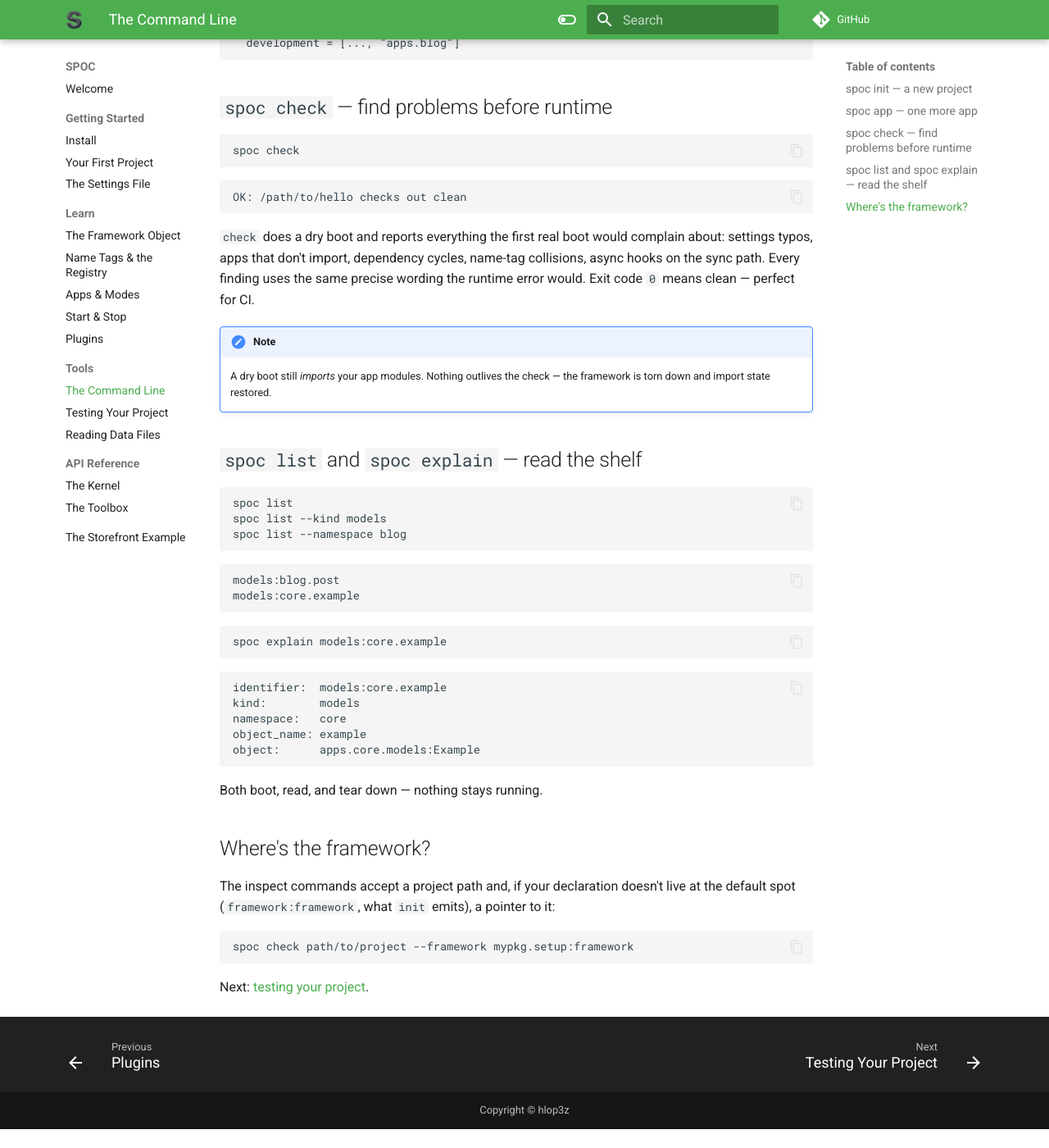
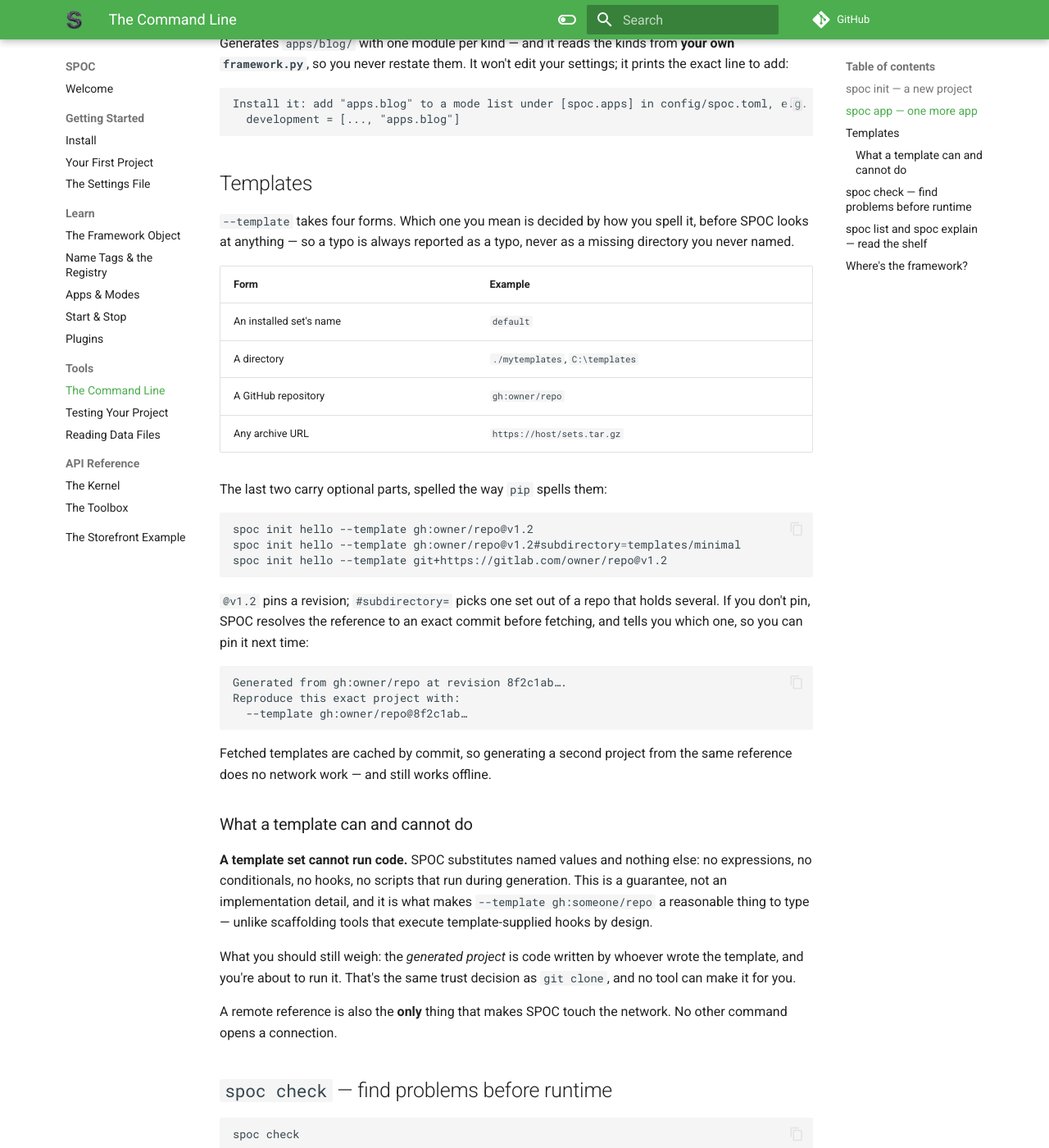
Before and after one commit to hlop3z/spoc, an MkDocs documentation site: the page built from docs/docs/tools/cli.md, in a window 1280 px wide and 1400 px high, scrolled down 1111 px. Shown: the whole window at 82% size. Built offline with MkDocs 1.6.1 and Material for MkDocs 9.7.7, drawn with Linux system fonts in a browser that asks for light colours; comment, search, counter and statistics services are not loaded; before the commit the page ends 2488 px from its top, so only the background shows below that; some of the changed text lies outside the part shown.

Commit message:
docs: document remote template references and the trust boundary
The CLI page gains the four reference forms, pinning, subdirectory selection,
and the origin record. The architecture page draws what is: resolution
dispatching on a parsed form, and where each of the four admission controls
sits, with the advisory each one answers.

States the guarantee plainly, because it is what makes typing a stranger's
reference reasonable: a template set cannot run code — no expressions, no
hooks, no scripts during generation — unlike scaffolding tools that execute
template-supplied hooks by design. And states the limit just as plainly: the
generated project is still someone else's code that you are about to run.

Also records that a remote reference is the only thing that makes SPOC touch
the network.

````diff
--- a/docs/docs/tools/cli.md
+++ b/docs/docs/tools/cli.md
@@ -21,14 +21,19 @@ Creates `./hello` with settings, a framework declaration, one app, and an
 entry point — [the quick start](../getting-started/quick-start.md) walks
 through every file. Options:
 
-| Option       | Default          | Meaning                                  |
-| ------------ | ---------------- | ---------------------------------------- |
-| `--path`     | `./<name>`       | Directory to generate into               |
-| `--app`      | `core`           | Name of the starter app                  |
-| `--kinds`    | `models,views`   | Kinds the framework declares             |
-| `--template` | `default`        | Template set (a name, or a directory)    |
+| Option       | Default          | Meaning                                      |
+| ------------ | ---------------- | -------------------------------------------- |
+| `--path`     | `./<name>`       | Directory to generate into                   |
+| `--app`      | `core`           | Name of the starter app                      |
+| `--kinds`    | `models,views`   | Kinds the framework declares                 |
+| `--template` | `default`        | Template set — see [templates](#templates)   |
 
 If anything would collide with existing files, nothing is written at all.
+
+Every generated project also gets a `.spoc-template.toml` noting which template
+set produced it. Nothing reads it at runtime — delete it and the project still
+starts — but `spoc app` uses it to warn you when you're about to add an app from
+a different template than the rest of the project came from.
 
 ## `spoc app` — one more app
 
@@ -44,6 +49,55 @@ settings; it prints the exact line to add:
 Install it: add "apps.blog" to a mode list under [spoc.apps] in config/spoc.toml, e.g.
   development = [..., "apps.blog"]
 ```
+
+## Templates
+
+`--template` takes four forms. Which one you mean is decided by how you spell
+it, before SPOC looks at anything — so a typo is always reported as a typo,
+never as a missing directory you never named.
+
+| Form                            | Example                                     |
+| ------------------------------- | ------------------------------------------- |
+| An installed set's name         | `default`                                   |
+| A directory                     | `./mytemplates`, `C:\templates`             |
+| A GitHub repository             | `gh:owner/repo`                             |
+| Any archive URL                 | `https://host/sets.tar.gz`                  |
+
+The last two carry optional parts, spelled the way `pip` spells them:
+
+```bash
+spoc init hello --template gh:owner/repo@v1.2
+spoc init hello --template gh:owner/repo@v1.2#subdirectory=templates/minimal
+spoc init hello --template git+https://gitlab.com/owner/repo@v1.2
+```
+
+`@v1.2` pins a revision; `#subdirectory=` picks one set out of a repo that holds
+several. If you don't pin, SPOC resolves the reference to an exact commit before
+fetching, and tells you which one, so you can pin it next time:
+
+```text
+Generated from gh:owner/repo at revision 8f2c1ab….
+Reproduce this exact project with:
+  --template gh:owner/repo@8f2c1ab…
+```
+
+Fetched templates are cached by commit, so generating a second project from the
+same reference does no network work — and still works offline.
+
+### What a template can and cannot do
+
+**A template set cannot run code.** SPOC substitutes named values and nothing
+else: no expressions, no conditionals, no hooks, no scripts that run during
+generation. This is a guarantee, not an implementation detail, and it is what
+makes `--template gh:someone/repo` a reasonable thing to type — unlike
+scaffolding tools that execute template-supplied hooks by design.
+
+What you should still weigh: the *generated project* is code written by whoever
+wrote the template, and you're about to run it. That's the same trust decision
+as `git clone`, and no tool can make it for you.
+
+A remote reference is also the **only** thing that makes SPOC touch the network.
+No other command opens a connection.
 
 ## `spoc check` — find problems before runtime
 
````
Also changed, not shown: docs/architecture/scaffold-resolution.md (added, +134 -0 lines).
